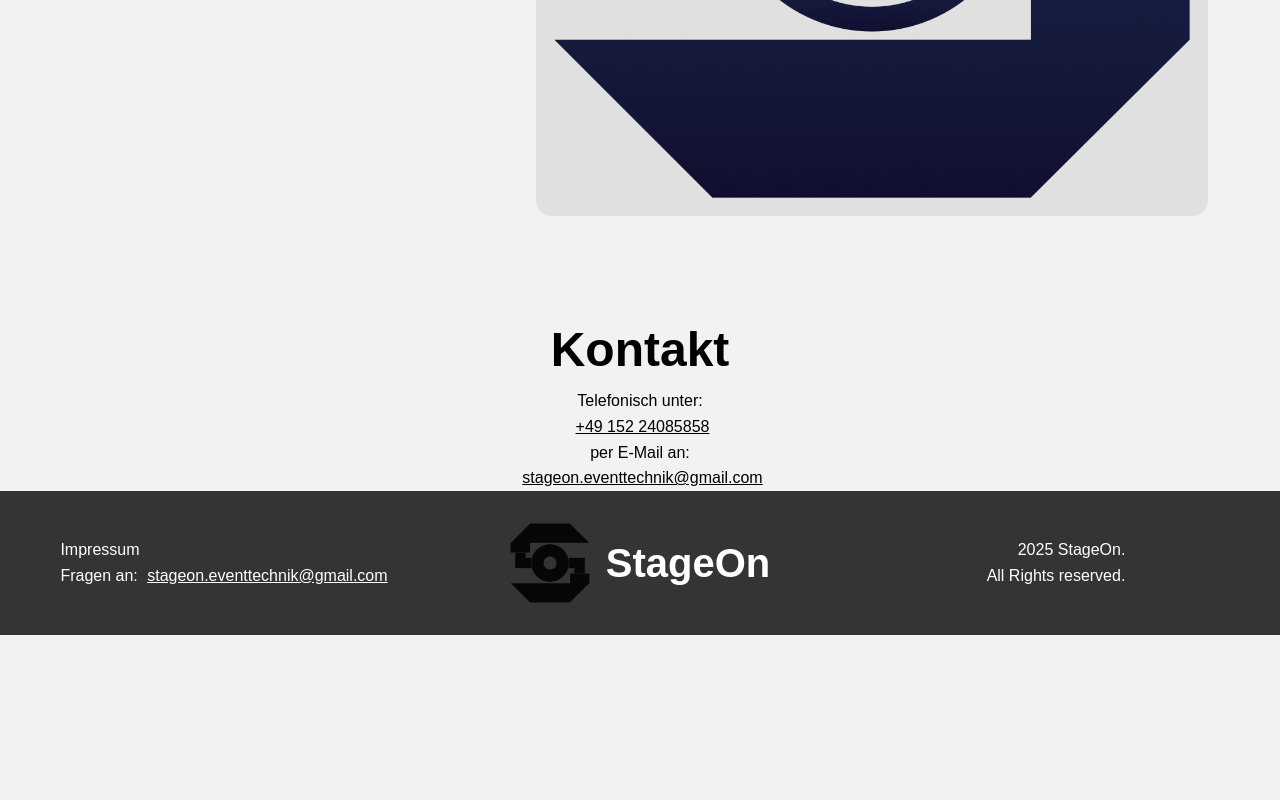
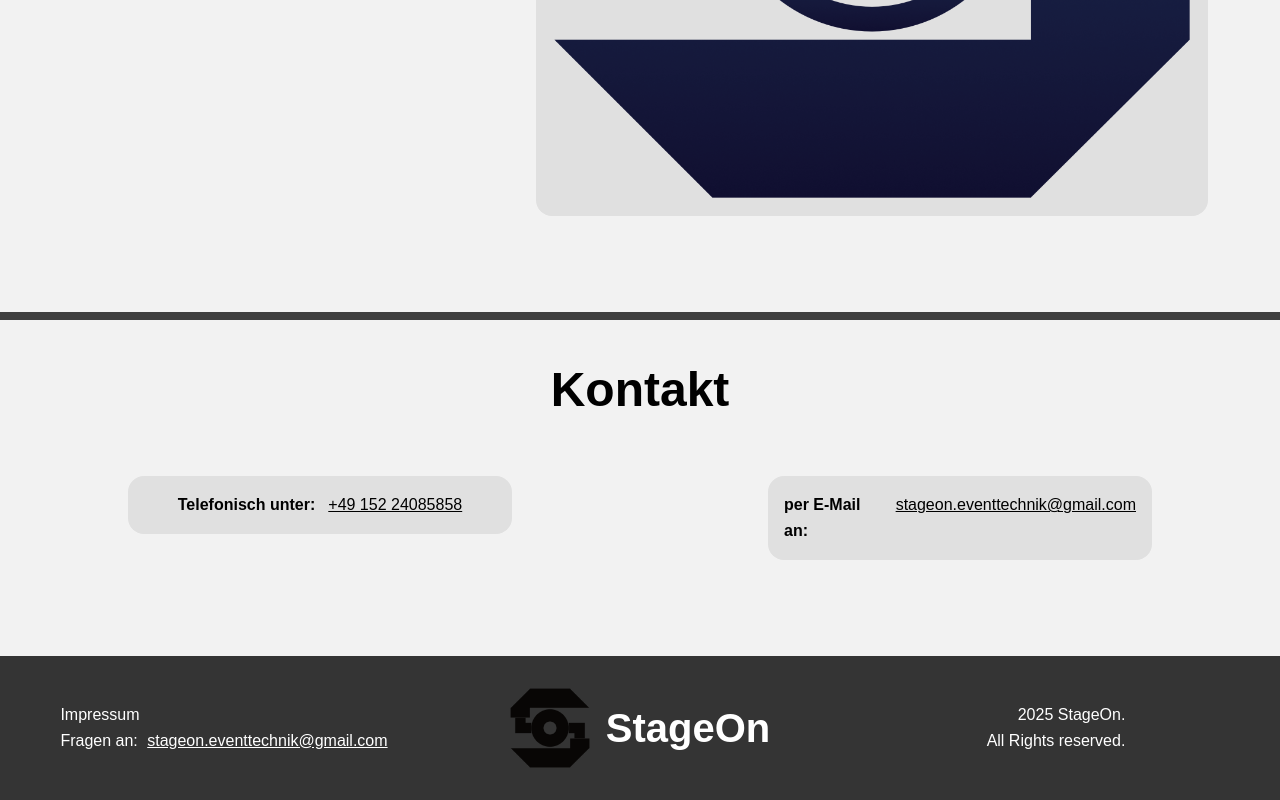
Before and after one commit to DAUDE-max/Website, a plain HTML site: page kontakt.html in a window 1280 px wide. Shown: the part 826-1626 px from the top of the page. Before the commit the page ends 1461 px from the top, so only its background shows below. Drawn offline with Linux system fonts and the light colour scheme.

Commit message:
Balken für Kontakt sind jetzt fertig, sowie row mit kontaktdaten
Impressum jetzt zentriert

```diff
--- a/css/contact.css
+++ b/css/contact.css
@@ -25,17 +25,48 @@
 }
 
 .contact-contact {
-    margin-top: 6rem;
+
     display: flex;
     flex-direction: column;
-    justify-content: center;
     align-items: center;
+    margin-bottom: 3rem;
 }
 
+.contact-row {
+    display: flex;
+    justify-content: space-around;
+    align-items: flex-start;
+    gap: 16rem;
+    width: 80%;
+    margin: 3rem auto;
+}
+
+.contact-row-element {
+    background-color: #e0e0e0; /* light grey */
+    padding: 1rem;
+    border-radius: 1rem; /* round corners */
+    display: flex;
+    flex-direction: row;
+    justify-content: center;
+    flex: 1;
+    gap: 0.5rem;
+}
+
+
+
 .contact-contact h1 {
+    text-align: center;
     font-size: 3rem;
 }
 
+.b1 {
+    display: flex;
+    height: 0.5rem;
+    background: #131313cc;
+    justify-content: stretch;
+    margin-top: 6rem;
+    margin-bottom: 2rem;
+}
 
 
 .contact-img{
--- a/css/services.css
+++ b/css/services.css
@@ -41,8 +41,8 @@
 .service-text h1 {
     width: 200%;
     font-size: 6rem;
-    margin-top: 4rem;
-    margin-bottom: -3rem;
+    margin-top: 1rem;
+    margin-bottom: -5rem;
 }
 
 .service-text h2 {
@@ -92,3 +92,12 @@
     margin-top: -3rem;
   }
 }
+
+.b1 {
+    display: flex;
+    height: 0.5rem;
+    background: #131313cc;
+    justify-content: stretch;
+    margin-top: 6rem;
+    margin-bottom: -2rem;
+}
--- a/kontakt.html
+++ b/kontakt.html
@@ -27,16 +27,26 @@
         </div>
     </div>
 
+    <div class="b1"></div>
+
+
     <div class="contact-contact">
         <h1>Kontakt</h1>
-        <p>Telefonisch unter: </p>
-        <span class="email--copy-dark" onclick="CopyToClipboard('+4915224085858', this, true)">
+        <div class="contact-row">
+            <span class="contact-row-element">
+                <p><b>Telefonisch unter:    </b></p>
+                <div class="email--copy-dark" onclick="CopyToClipboard('+4915224085858', this, true)">
                 +49 152 24085858
+                </div>
             </span>
-        <p>per E-Mail an:</p>
-            <span class="email--copy-dark" onclick="CopyToClipboard('stageon.eventtechnik@gmail.com', this, true)">
+
+            <span class="contact-row-element">
+                 <p><b>per E-Mail an:</b></p>
+                <div class="email--copy-dark" onclick="CopyToClipboard('stageon.eventtechnik@gmail.com', this, true)">
                 stageon.eventtechnik@gmail.com
+                </div>
             </span>
+        </div>
     </div>
 
 <!--Fußleiste-->
```
Also changed, not shown: css/impressum.css (added, +14 -0 lines), impressum.html (+22 -15 lines), leistungen.html (+2 -0 lines).
